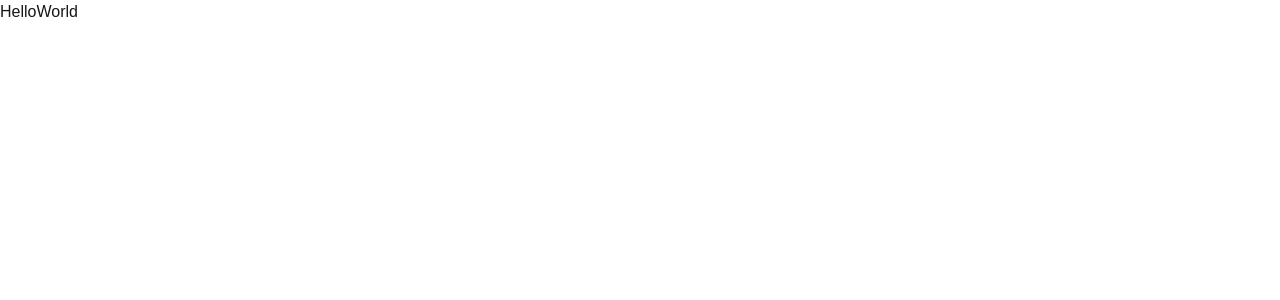
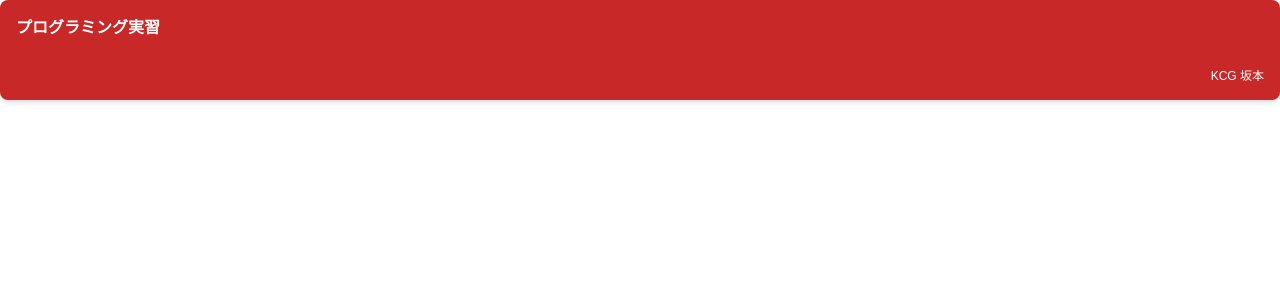
Before and after one commit to stv230v/lms-zakio, a Next.js app in the folder frontend/: page / in a window 1280 px wide. Shown: the top 300 px of the page. Built offline with nearby package versions, Linux system fonts and the light colour scheme.

Commit message:
講義ボタンの追加

```diff
--- /dev/null
+++ b/frontend/src/app/menu/page.tsx
@@ -0,0 +1,8 @@
+import { MenuButton } from '@/components/ui/Button';
+export default function Home() {
+	return (
+		<div>
+			<MenuButton />
+		</div>
+	);
+}
--- a/frontend/src/app/page.tsx
+++ b/frontend/src/app/page.tsx
@@ -1,7 +1,8 @@
+import { LessonButton } from '@/components/ui/Button';
 export default function Home() {
-  return (
-    <div>
-      <h1>HelloWorld</h1>
-    </div>
-  );
+	return (
+		<div>
+			<LessonButton />
+		</div>
+	);
 }
--- a/frontend/src/components/ui/Button.tsx
+++ b/frontend/src/components/ui/Button.tsx
@@ -0,0 +1,21 @@
+import Link from 'next/link';
+
+export function LessonButton() {
+	return (
+		<Link href="/menu">
+			<div className="bg-[#c82828] text-white p-4 rounded-lg shadow-md min-h-[100px] flex flex-col justify-between active:bg-[#a92121] active:scale-98 transition-all duration-100 ease-out">
+				<h3 className="text-base font-semibold">プログラミング実習</h3>
+				<p className="text-xs text-right mt-1">KCG 坂本</p>
+			</div>
+		</Link>
+	);
+}
+
+export function MenuButton() {
+	return (
+		<div className="bg-blue-700 text-white p-4 rounded-lg shadow-md min-h-[100px] flex flex-col justify-between">
+			<h3 className="text-base font-semibold">第一回</h3>
+			<p className="text-xs text-right mt-1">プログラミング実習</p>
+		</div>
+	);
+}
```
